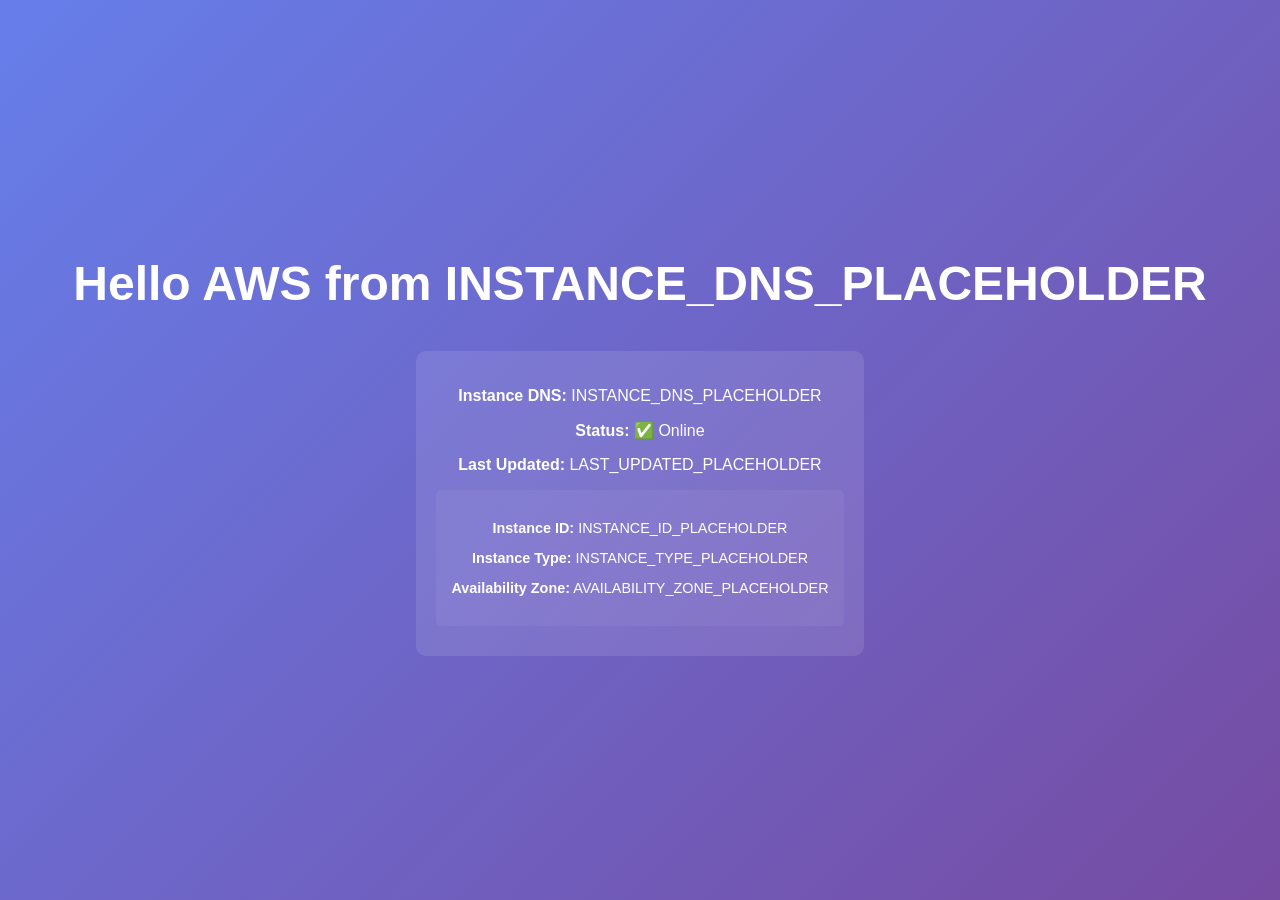
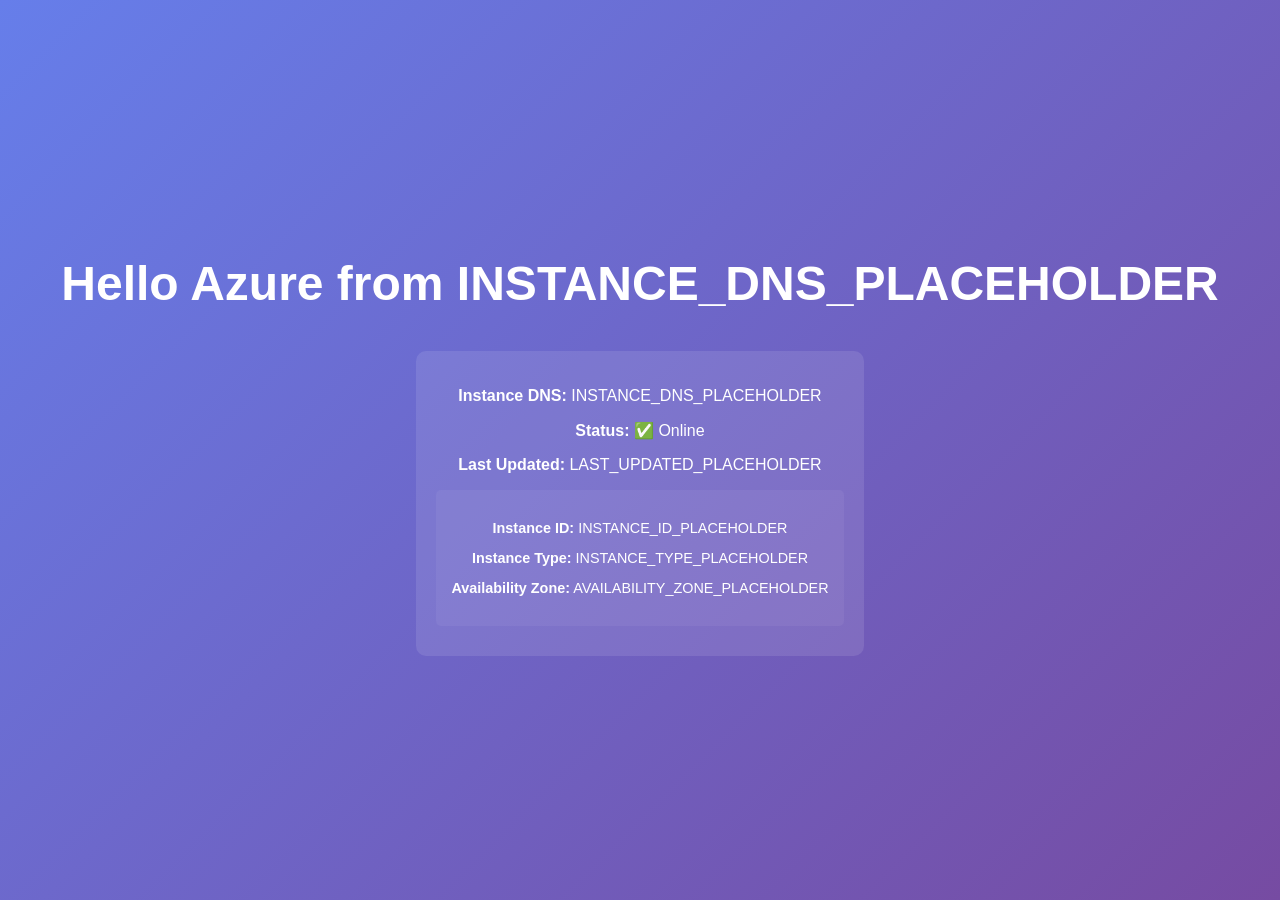
Before and after one commit to kishorekaventiqlab/mydevops09012025, a plain HTML site: page index.html in a window 1280 px wide. Drawn offline with Linux system fonts and the light colour scheme.

```diff
--- a/index.html
+++ b/index.html
@@ -1,7 +1,7 @@
 <!DOCTYPE html>
 <html>
 <head>
-    <title>Hello AWS from INSTANCE_DNS_PLACEHOLDER</title>
+    <title>Hello Azure from INSTANCE_DNS_PLACEHOLDER</title>
     <style>
         body {
             font-family: Arial, sans-serif;
@@ -36,7 +36,7 @@
     </style>
 </head>
 <body>
-    <h1>Hello AWS from INSTANCE_DNS_PLACEHOLDER</h1>
+    <h1>Hello Azure from INSTANCE_DNS_PLACEHOLDER</h1>
     <div class="dns-info">
         <p><strong>Instance DNS:</strong> INSTANCE_DNS_PLACEHOLDER</p>
         <p><strong>Status:</strong> ✅ Online</p>
```
